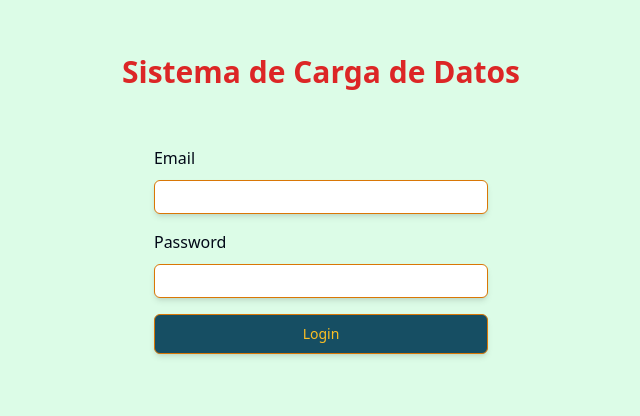
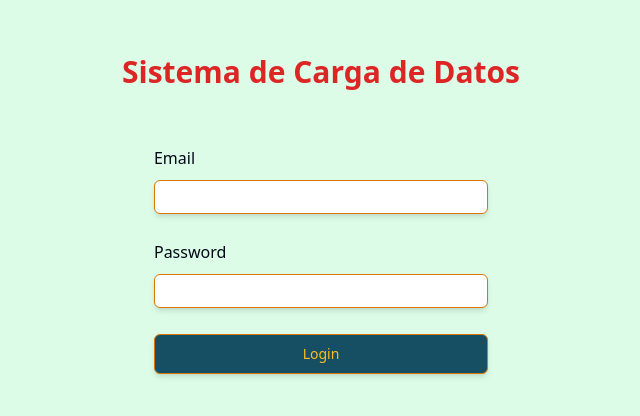
Before and after one commit to KAIROHERRERA97/Proyect-Challenge, a React (Vite) app: page /login in a window 1280 px wide. Shown: the part 106-522 px from the top of the page, without its empty margins (319-959 px from the left). Built offline with nearby package versions, Linux system fonts and the light colour scheme.

Commit message:
add: function Navigate

```diff
--- a/package.json
+++ b/package.json
@@ -14,12 +14,14 @@
     "@radix-ui/react-toast": "^1.1.5",
     "class-variance-authority": "^0.7.0",
     "clsx": "^2.1.0",
+    "formik": "^2.4.5",
     "lucide-react": "^0.331.0",
     "react": "^18.2.0",
     "react-dom": "^18.2.0",
     "react-router-dom": "^6.22.0",
     "tailwind-merge": "^2.2.1",
-    "tailwindcss-animate": "^1.0.7"
+    "tailwindcss-animate": "^1.0.7",
+    "yup": "^1.3.3"
   },
   "devDependencies": {
     "@types/node": "^20.11.18",
--- a/src/components/pages/login.page.tsx
+++ b/src/components/pages/login.page.tsx
@@ -1,19 +1,22 @@
-import React, { FormEvent, useState } from "react";
+import { FormEvent, useState } from "react";
 import { Button } from "../ui/button";
 import { useToast } from "@/components/ui/use-toast";
+import { Formik } from "formik";
+import { loginSchema } from "@/models/login.model";
+import { useNavigate } from "react-router-dom";
 
 function LoginPage() {
   const { toast } = useToast();
+
+  const navigate = useNavigate()
 
   const [data, setData] = useState<{ email: string; password: string }>({
     email: "",
     password: "",
   });
 
-  function handleSubmit(e: FormEvent) {
-    e.preventDefault();
-    if (data.email.length && data.password.length) {
-      const response = fetchLogin();
+  function handleSubmit(values: any) {
+    const response = fetchLogin(values);
     if (!response) {
       toast({
         variant: "destructive",
@@ -25,12 +28,15 @@ function LoginPage() {
         title: "OK!🫡",
         description: "Autenticación correcta, redirigiendo...",
       });
-      }
+
+      setTimeout(() => {
+        navigate("/");
+      }, 2000);
     }
   }
 
-  function fetchLogin() {
-    if (data.email === "admin@gmail.com" && data.password === "admin") {
+  function fetchLogin(values:any) {
+    if (values.email === "admin@gmail.com" && values.password === "admin") {
       return true;
     } else {
       return false;
@@ -40,34 +46,73 @@ function LoginPage() {
   return (
     <div className="w-full h-svh flex justify-center bg-green-100">
       <div className="mt-40">
-        <h1 className=" text-3xl font-bold
-      text-red-600">Sistema de Carga de Datos</h1>
+        <h1
+          className=" text-3xl font-bold
+      text-red-600"
+        >
+          Sistema de Carga de Datos
+        </h1>
         <div className="mx-8 mt-14 ">
-          <form
-            action=""
-            className="gap-4 flex flex-col"
-            onSubmit={handleSubmit}
+          <Formik
+            initialValues={data}
+            validationSchema={loginSchema}
+            onSubmit={(values) => {
+              handleSubmit(values);
+            }}
           >
+            {({
+              values,
+              errors,
+              touched,
+              handleChange,
+              handleBlur,
+              handleSubmit,
+              isSubmitting,
+              isValidating,
+              /* and other goodies */
+            }) => (
+              <form onSubmit={handleSubmit} className="gap-4 flex flex-col">
                 <div className="flex flex-col gap-2.5">
                   <label htmlFor="">Email</label>
                   <input
-                type="text"
-                onChange={(e) => setData({ ...data, email: e.target.value })}
+                    autoComplete="off"
+                    type="email"
+                    name="email"
+                    onChange={handleChange}
+                    onBlur={handleBlur}
+                    value={values.email}
                     className="px-2 py-1 border rounded-md border-amber-600 outline-none shadow-md"
                   ></input>
+                  <span>{errors.email && touched.email && errors.email}</span>
                 </div>
                 <div className="flex flex-col gap-2.5">
                   <label htmlFor="">Password</label>
                   <input
+                    autoComplete="off"
                     type="password"
-                onChange={(e) => setData({ ...data, password: e.target.value })}
+                    name="password"
+                    onChange={handleChange}
+                    onBlur={handleBlur}
+                    value={values.password}
                     className="px-2 py-1 border rounded-md border-amber-600 outline-none shadow-md"
                   ></input>
+                  <span>
+                    {errors.password && touched.password && errors.password}
+                  </span>
                 </div>
+
                 <div className="flex flex-col gap-2.5">
-              <Button className="bg-cyan-900 border border-amber-600 text-amber-400 shadow-md">Login</Button>
+                  <Button
+                    type="submit"
+                    disabled={isSubmitting}
+                    className="bg-cyan-900 border border-amber-600 text-amber-400 shadow-md"
+                  >
+                    Login
+                  </Button>
                 </div>
               </form>
+            )}
+          </Formik>
         </div>
       </div>
     </div>
--- /dev/null
+++ b/src/models/login.model.ts
@@ -0,0 +1,6 @@
+import { object, string, number } from "yup";
+
+export const loginSchema = object({
+  email: string().required("the field email is required").email("the field must be a email"),
+  password: string().required(),
+});
```
Also changed, not shown: 1 other file (tests, documents, lock files or other folders). Lines whose indentation alone changed are shown as unchanged.
